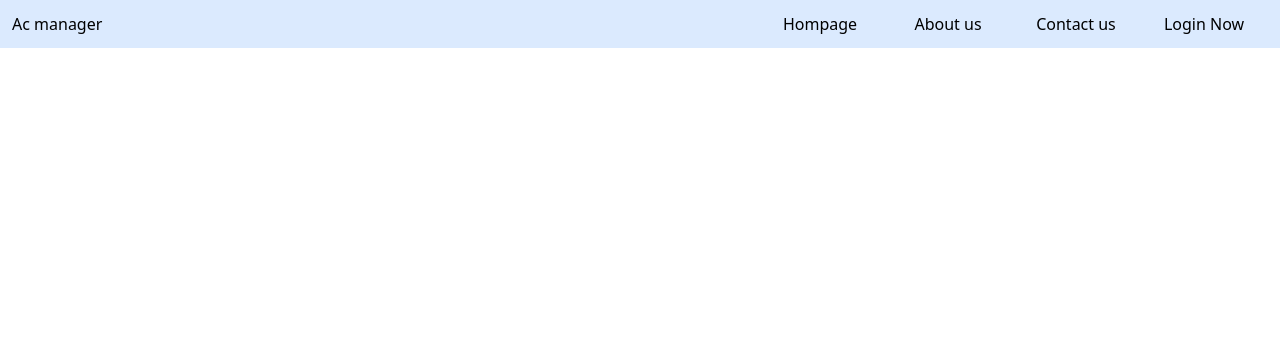
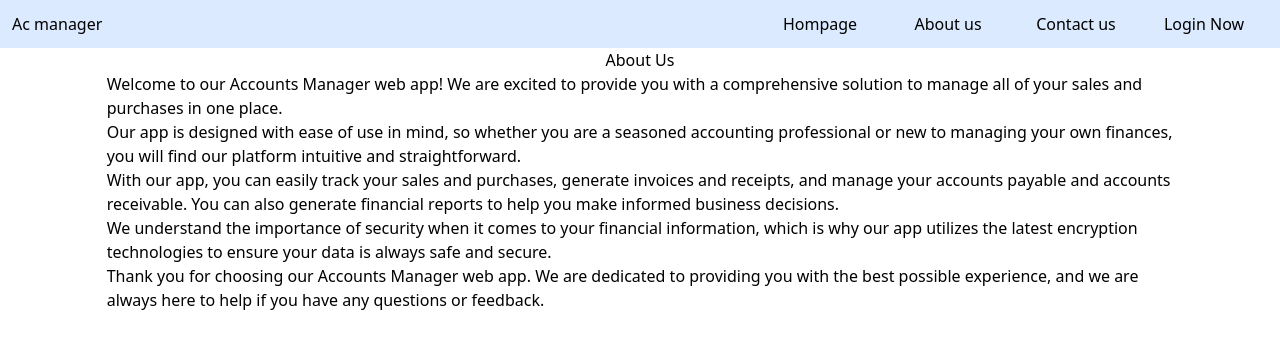
Before and after one commit to surendraSinghKamboj/accounts-manger, a Next.js app: page /aboutus in a window 1280 px wide. Shown: the top 348 px of the page. Built offline with nearby package versions, Linux system fonts and the light colour scheme.

Commit message:
contact and About Pages

```diff
--- a/src/pages/aboutus.jsx
+++ b/src/pages/aboutus.jsx
@@ -1,5 +1,5 @@
 import Navbar from "@/components/Navbar";
-import React from "react";
+import React, { useId } from "react";
 
 const aboutus = () => {
 	const navMenu = [
@@ -8,9 +8,28 @@ const aboutus = () => {
 		{ path: "/contactus", menu: "Contact us" },
 		{ path: "/Login", menu: "Login Now" },
 	];
-	return <>
-  <Navbar navMenu={navMenu}/>
-  </>;
+
+	const aboutData = [
+		"Welcome to our Accounts Manager web app! We are excited to provide you with a comprehensive solution to manage all of your sales and purchases in one place.",
+		"Our app is designed with ease of use in mind, so whether you are a seasoned accounting professional or new to managing your own finances, you will find our platform intuitive and straightforward.",
+		"With our app, you can easily track your sales and purchases, generate invoices and receipts, and manage your accounts payable and accounts receivable. You can also generate financial reports to help you make informed business decisions.",
+		"We understand the importance of security when it comes to your financial information, which is why our app utilizes the latest encryption technologies to ensure your data is always safe and secure.",
+		"Thank you for choosing our Accounts Manager web app. We are dedicated to providing you with the best possible experience, and we are always here to help if you have any questions or feedback.",
+	];
+
+	return (
+		<>
+			<Navbar navMenu={navMenu} />
+			<section className="flex justify-center m-auto items-center flex-col sm:w-10/12 w-[94%]">
+				<h3>About Us</h3>
+				{aboutData.map((item) => (
+					<div key={useId()}>
+						<p>{item}</p>
+					</div>
+				))}
+			</section>
+		</>
+	);
 };
 
 export default aboutus;
--- a/src/pages/contactus.jsx
+++ b/src/pages/contactus.jsx
@@ -1,5 +1,5 @@
 import Navbar from "@/components/Navbar";
-import React from "react";
+import React, { useId } from "react";
 
 const contactus = () => {
 	const navMenu = [
@@ -8,9 +8,25 @@ const contactus = () => {
 		{ path: "/contactus", menu: "Contact us" },
 		{ path: "/Login", menu: "Login Now" },
 	];
+
+	const contactData = [
+		"Welcome to our Accounts Manager web app! We're excited to help you streamline your sales and purchase processes. If you have any questions, concerns, or feedback, please don't hesitate to reach out to us. Our team of experienced account managers is ready to assist you with any issues you may encounter.",
+		"To get in touch, you can use the contact form below or email us at surendra.singh.kamboj@hotmail.com. We will get back to you as soon as possible.",
+		"Thank you for choosing our Accounts Manager web app. We appreciate your business and look forward to helping you manage your sales and purchase with ease!",
+	];
+
 	return (
 		<>
 			<Navbar navMenu={navMenu} />
+
+			<section className="flex justify-center m-auto items-center flex-col sm:w-10/12 w-[94%]">
+				<h3>Contact Us</h3>
+				{contactData.map((item) => (
+					<div key={useId()}>
+						<p>{item}</p>
+					</div>
+				))}
+			</section>
 		</>
 	);
 };
```
Also changed, not shown: 1 other file (tests, documents, lock files or other folders).
